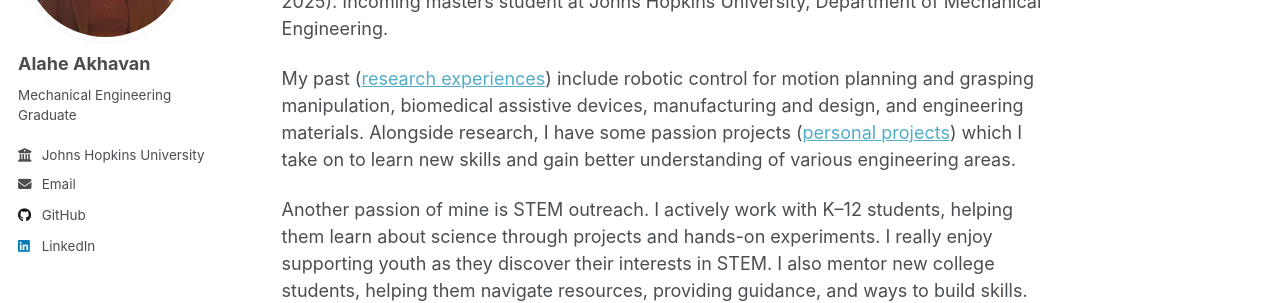
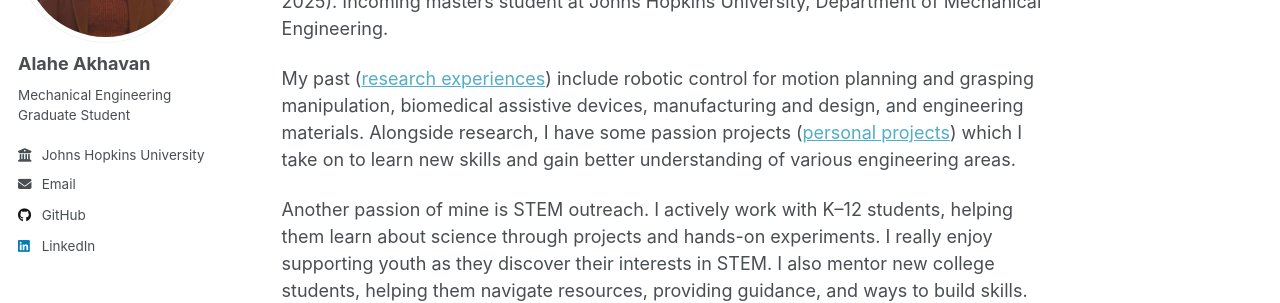
Before and after one commit to Akhavana/akhavana.github.io, a Jekyll site: the page built from _pages/about.md, in a window 1280 px wide. Shown: the part 231-534 px from the top of the page. Built offline with Jekyll 4.4.1, drawn with Linux system fonts in a browser that asks for light colours; a script that is not in the unit is left out.

Commit message:
Update _config.yml

```diff
--- a/_config.yml
+++ b/_config.yml
@@ -24,7 +24,7 @@ author:
   avatar           : "profile3.jpg"
   name             : "Alahe Akhavan"
   pronouns         :
-  bio              : "Mechanical Engineering Graduate"
+  bio              : "Mechanical Engineering Graduate Student"
   employer         : "Johns Hopkins University"
   uri              :
   email            : "alahe.akhavan@gmail.com"
```
